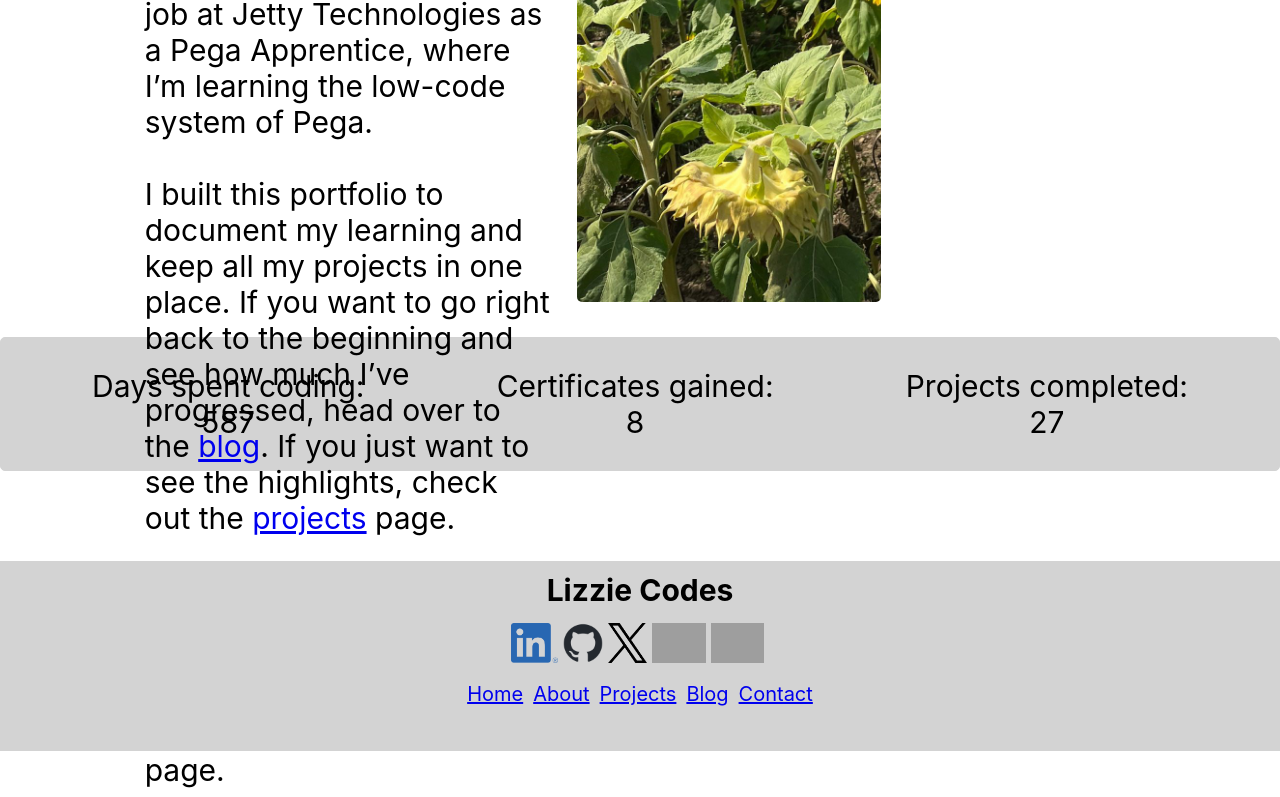
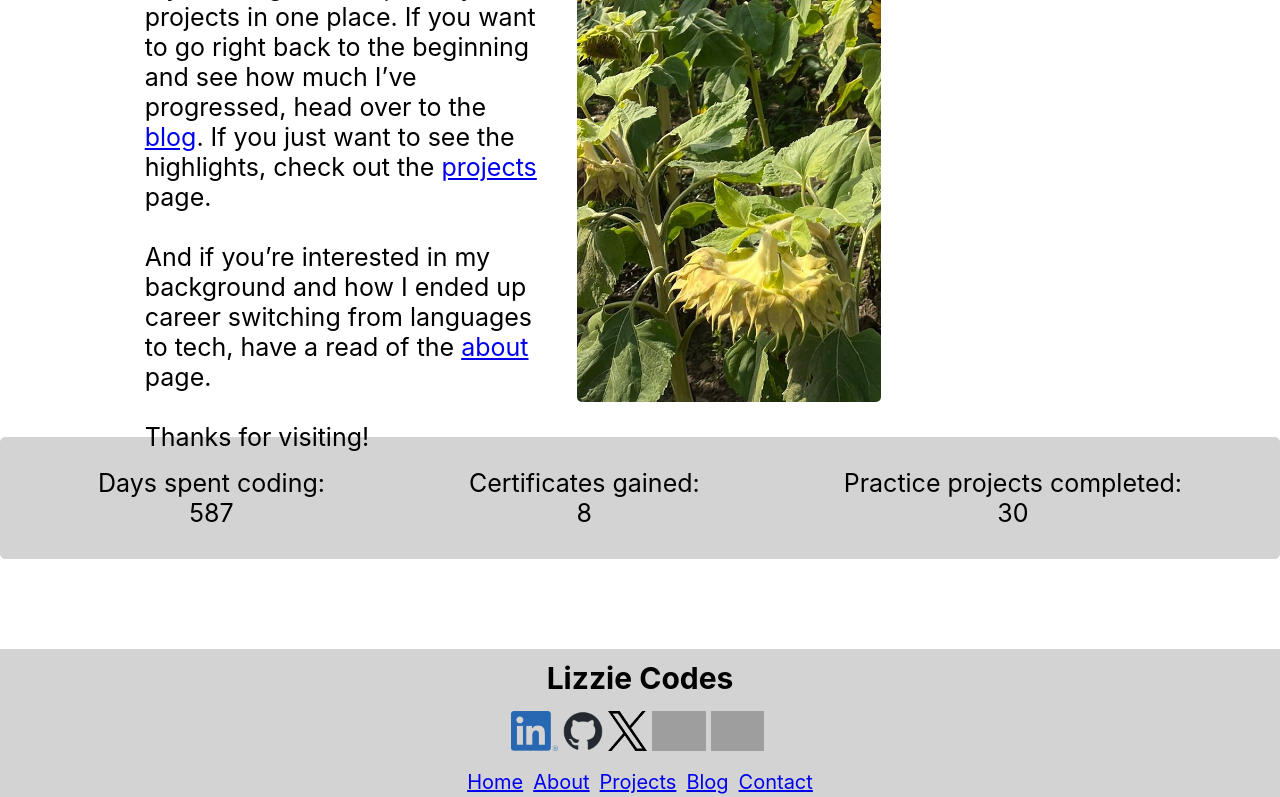
Before and after one commit to evg4/evgportfolio, a React (Create React App) app: page / in a window 1280 px wide. Shown: the part 916-1713 px from the top of the page. Built offline with nearby package versions, Linux system fonts and the light colour scheme; grey boxes are pictures that could not be loaded.

Commit message:
improve in numbers section

```diff
--- a/src/components/App/App.css
+++ b/src/components/App/App.css
@@ -32,6 +32,6 @@ h3 {
 }
 
 p {
-  font-size: 30px;
+  font-size: 25px;
   margin: 5px;
 }
--- a/src/components/Home/Home.module.css
+++ b/src/components/Home/Home.module.css
@@ -2,7 +2,7 @@
   display: flex;
   width: 80%;
   margin: 20px auto;
-  height: 1000px;
+  height: 1100px;
 }
 
 .homeTop p {
--- a/src/components/InNumbers/InNumbers.js
+++ b/src/components/InNumbers/InNumbers.js
@@ -1,4 +1,5 @@
 import styles from "./InNumbers.module.css";
+import blogs from "../../data/blogs";
 
 function InNumbers() {
   let startDate = new Date("January 29, 23");
@@ -16,7 +17,8 @@ function InNumbers() {
         Certificates gained:<br></br> 8
       </p>
       <p>
-        Projects completed:<br></br> 27
+        Practice projects completed:<br></br>
+        {blogs.length}
       </p>
     </section>
   );
```
